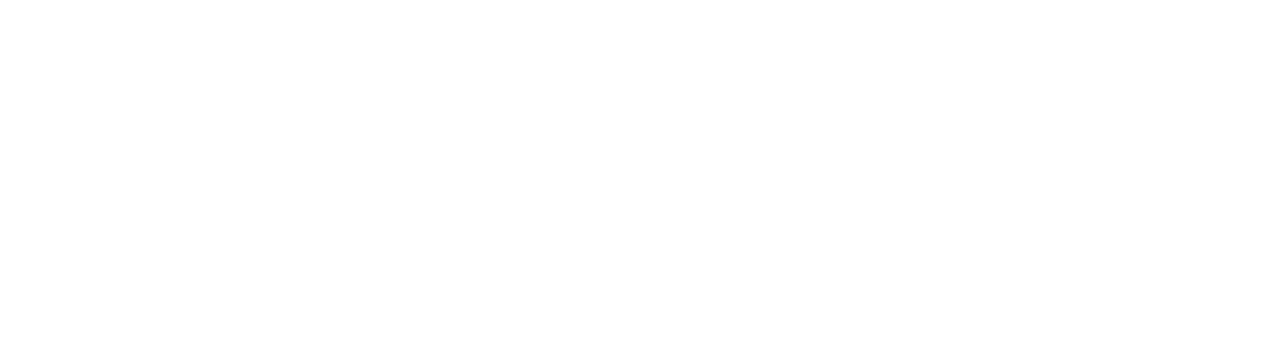
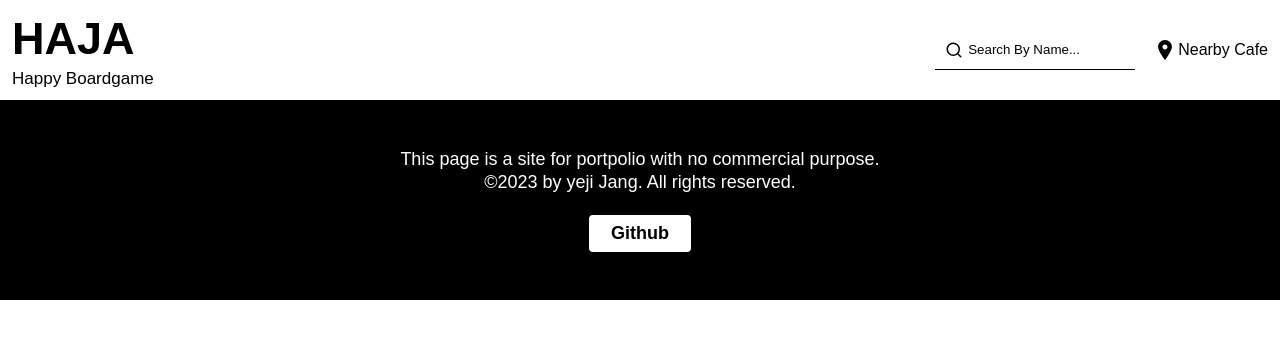
Before and after one commit to ho-ji/boardgame-haja, a React (Create React App) app in the folder boardgame-haja/: page /detail/1 in a window 1280 px wide. Before the commit this address had no page. Shown: the top 338 px of the page. Built offline with nearby package versions, Linux system fonts and the light colour scheme.

Commit message:
feat: 보드게임 상세 페이지 생성

```diff
--- a/boardgame-haja/src/App.jsx
+++ b/boardgame-haja/src/App.jsx
@@ -3,6 +3,7 @@
 import reset from 'styled-reset'
 
 import Home from 'pages/Home'
+import Detail from 'pages/Detail'
 
 const GlobalStyle = createGlobalStyle`
   ${reset}
@@ -58,6 +59,10 @@
           path="/"
           element={<Home />}
         />
+        <Route
+          path="/detail/:id"
+          element={<Detail />}
+        />
       </Routes>
     </BrowserRouter>
   )
--- a/boardgame-haja/src/components/Home/HomeBoardGameCard.jsx
+++ b/boardgame-haja/src/components/Home/HomeBoardGameCard.jsx
@@ -24,13 +24,12 @@
   text-overflow: ellipsis;
 `
 const CardYear = styled.p`
-  margin-top: 0.5rem;
   text-align: center;
 `
 
 const HomeBoardGameCard = (props) => {
   return (
-    <CardLink to={''}>
+    <CardLink to={`/detail/${props.id}`}>
       <CardContainer>
         <CardImage
           src={props.thumbnail}
--- /dev/null
+++ b/boardgame-haja/src/pages/Detail.jsx
@@ -0,0 +1,13 @@
+import Footer from 'components/common/Footer'
+import Header from 'components/common/Header'
+
+const Detail = () => {
+  return (
+    <>
+      <Header />
+      <Footer />
+    </>
+  )
+}
+
+export default Detail
```
